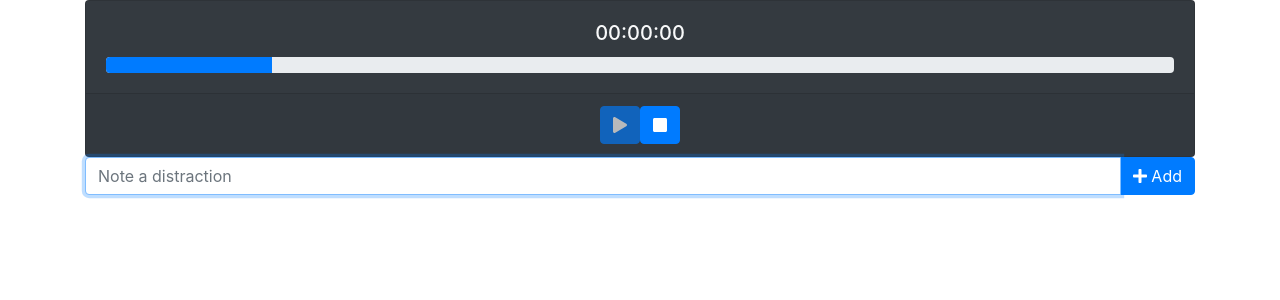
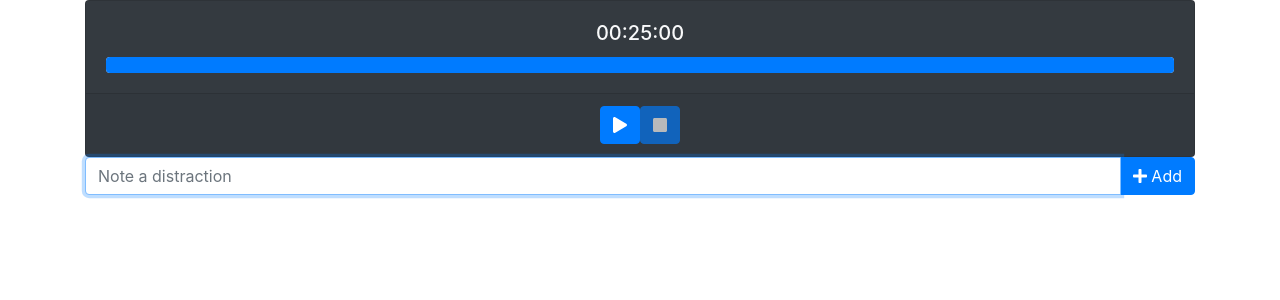
Before and after one commit to jens1101/mini-pomodoro, a React (Create React App) app: page / in a window 1280 px wide. Shown: the top 300 px of the page. Built offline with nearby package versions, Linux system fonts and the light colour scheme.

Commit message:
Fixed issue with running a countdown

```diff
--- a/src/CountdownTimer.js
+++ b/src/CountdownTimer.js
@@ -9,36 +9,25 @@ export function CountdownTimer({
   id = "",
   startButton = <FontAwesomeIcon icon={faPlay} />,
   stopButton = <FontAwesomeIcon icon={faStop} />,
-  totalDurationMs = 25 * 60 * 1000,
-  currentDurationMs = 0,
+  durationMs = 25 * 60 * 1000,
+  timeLeftMs = durationMs,
   isRunning = false,
   onStart = () => {},
   onStop = () => {},
   onComplete = () => {},
 }) {
-  const [_currentDurationMs, setCurrentDurationMs] = useState(
-    currentDurationMs
-  );
+  const [_timeLeftMs, setTimeLeftMs] = useState(timeLeftMs);
   const [countdownReference, setCountdownReference] = useState(null);
-  const [_isRunning, setIsRunning] = useState(isRunning);
-
-  if (_isRunning && !countdownReference) {
-    // FIXME: this has an issue where the countdown is started twice. I think
-    //  it has something to do with the fact that react renders a component
-    //   twice.
-    startCountdown();
-  }
 
   async function startCountdown() {
     const startTimestamp = Date.now();
-    const countdownReference = countdown(startTimestamp, totalDurationMs);
+    const countdownReference = countdown(startTimestamp, _timeLeftMs);
     setCountdownReference(countdownReference);
-    setCurrentDurationMs(totalDurationMs);
 
     onStart({ id, startTimestamp });
 
     for await (const { timeLeftMs } of countdownReference) {
-      setCurrentDurationMs(timeLeftMs);
+      setTimeLeftMs(timeLeftMs);
     }
 
     await reset();
@@ -53,15 +42,14 @@ export function CountdownTimer({
   async function reset() {
     if (countdownReference) await countdownReference.return(undefined);
     setCountdownReference(null);
-    setCurrentDurationMs(0);
-    setIsRunning(false);
+    setTimeLeftMs(durationMs);
   }
 
   return (
     <Card className={"text-center bg-dark text-light"}>
       <Card.Body>
-        <Card.Title>{durationToDisplayString(_currentDurationMs)}</Card.Title>
-        <ProgressBar now={(_currentDurationMs / totalDurationMs) * 100} />
+        <Card.Title>{durationToDisplayString(_timeLeftMs)}</Card.Title>
+        <ProgressBar now={(_timeLeftMs / durationMs) * 100} />
       </Card.Body>
       <Card.Footer>
         <Button
```
